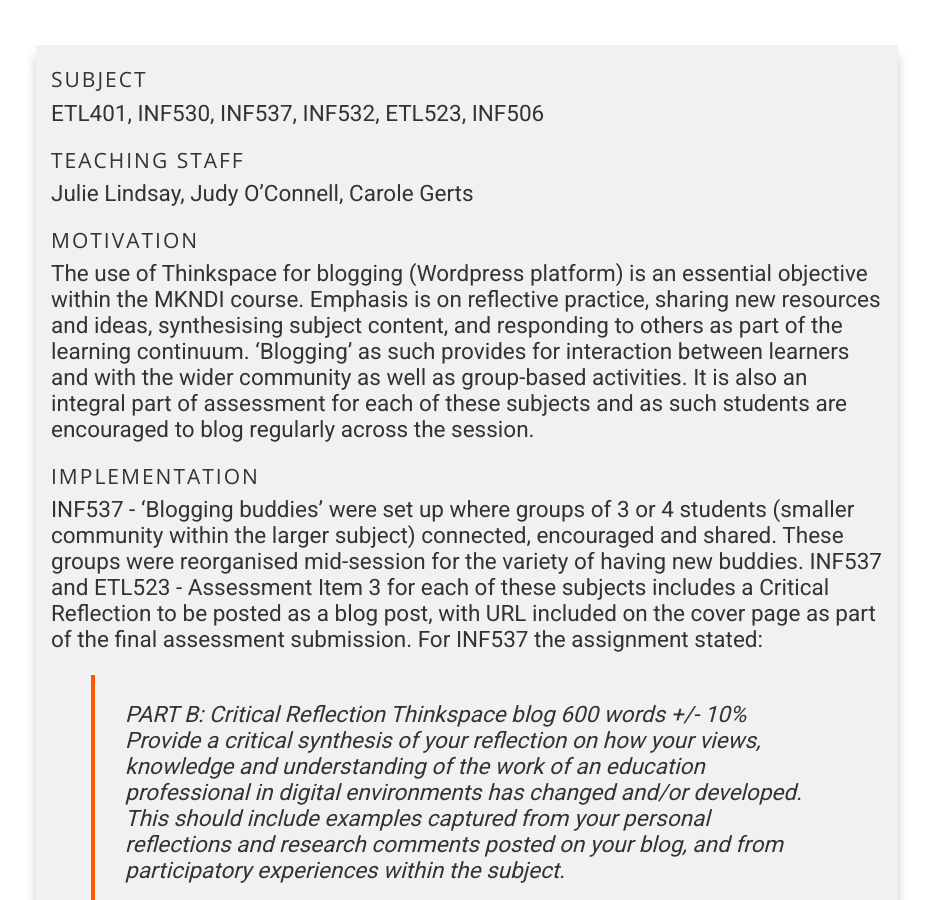
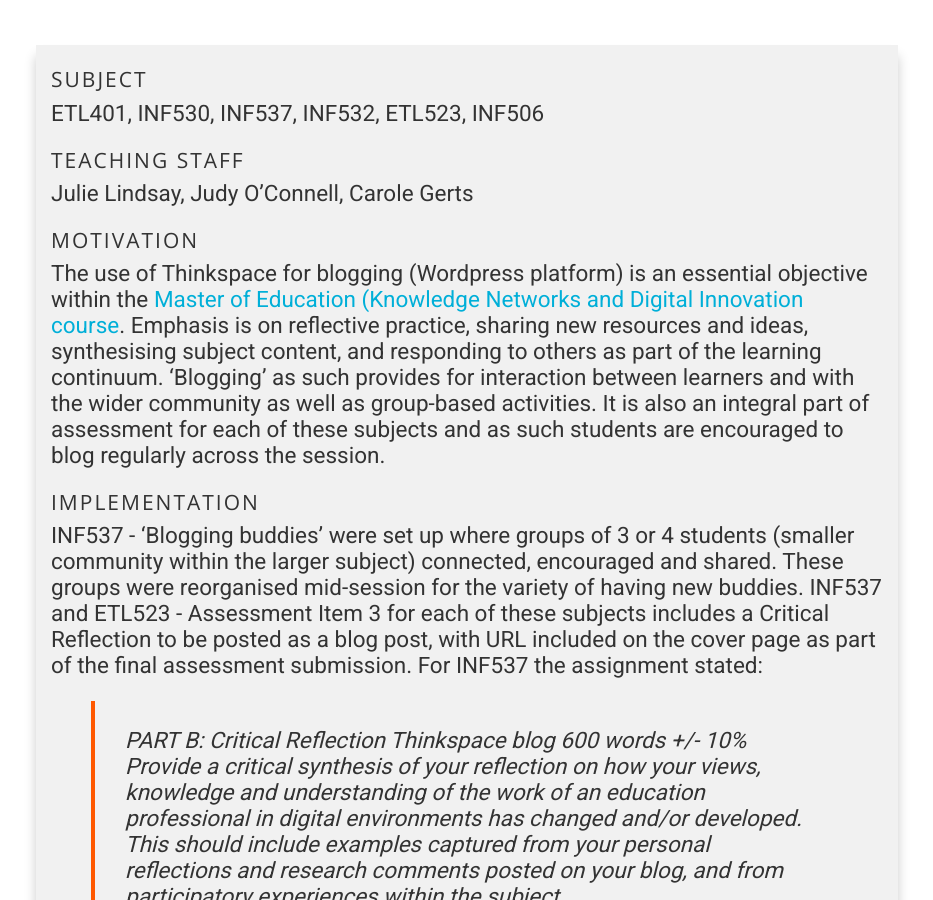
Before and after one commit to timklapdor/csulx, a Jekyll site: the page built from _strategies/Blogging.md, in a window 1280 px wide and 900 px high, scrolled down 1949 px. Shown: the whole window, without its empty margins (173-1106 px from the left). Built offline with Jekyll 4.4.1, drawn with Linux system fonts in a browser that asks for light colours; comment, search, counter and statistics services are not loaded; some of the changed text lies outside the part shown.

Commit message:
Added links

```diff
--- a/_strategies/Blogging.md
+++ b/_strategies/Blogging.md
@@ -40,7 +40,7 @@
 
 #### Motivation
 
-The use of Thinkspace for blogging (Wordpress platform) is an essential objective within the MKNDI course. Emphasis is on reflective practice, sharing new resources and ideas, synthesising subject content, and responding to others as part of the learning continuum. ‘Blogging’ as such provides for interaction between learners and with the wider community as well as group-based activities. It is also an integral part of assessment for each of these subjects and as such students are encouraged to blog regularly across the session.
+The use of Thinkspace for blogging (Wordpress platform) is an essential objective within the [Master of Education (Knowledge Networks and Digital Innovation course](http://csu.edu.au/digital). Emphasis is on reflective practice, sharing new resources and ideas, synthesising subject content, and responding to others as part of the learning continuum. ‘Blogging’ as such provides for interaction between learners and with the wider community as well as group-based activities. It is also an integral part of assessment for each of these subjects and as such students are encouraged to blog regularly across the session.
 
 #### Implementation
 
@@ -82,7 +82,7 @@
 * Provide a safe, flexible and inclusive environment where students can develop skills for risk taking and self-regulation. Blogs should offer "an environment where learners can practice, fail, succeed and learn in a rich and realistic setting" (Morison, 2003, p. 359).
 * Encourage student reflection using leading questions, statements and content, and ask students to present their reflection and its results in writing on the blog.
 * Provide students with a range of potential blog content and ideas to encourage their learning beyond the classroom.
-* [Utilise RSS](https://help.edublogs.org/introduction-to-rss-and-subscribing-using-rss/ ) or Hashtags to aggregate content for the class.
+* [Utilise RSS](https://help.edublogs.org/introduction-to-rss-and-subscribing-using-rss/ ) or [Hashtags](https://en.wikipedia.org/wiki/Hashtag) to aggregate content for the class.
 
 ### Tools
 
```
